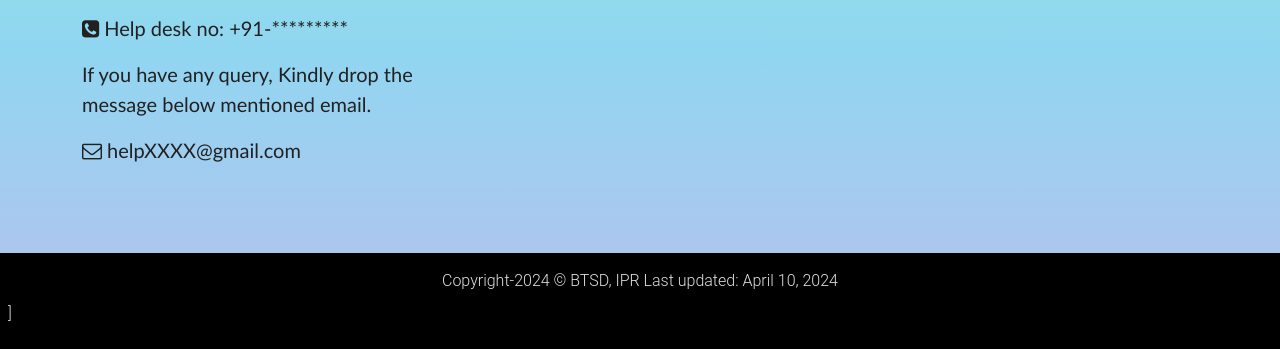
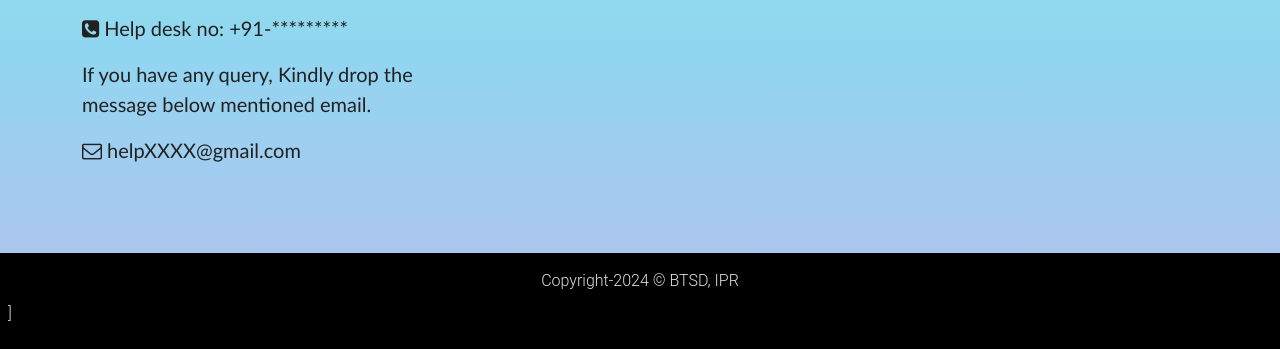
Before and after one commit to avadhesh3824/ASILS, a plain HTML site: page index.html in a window 1280 px wide. Shown: the part 4385-4734 px from the top of the page. Drawn offline with nearby package versions, Linux system fonts and the light colour scheme.

Commit message:
Update index.html
initial commit

```diff
--- a/index.html
+++ b/index.html
@@ -489,7 +489,7 @@
 
 
     <div class="container-fluid p-2 text-light" style="background-color:  black !important;">
-        <p class="my-2" style="text-align: center;">Copyright-2024 &copy; BTSD, IPR Last updated: April 10, 2024</p>
+        <p class="my-2" style="text-align: center;">Copyright-2024 &copy; BTSD, IPR</p>
         ]</p>
     </div>
 
```
